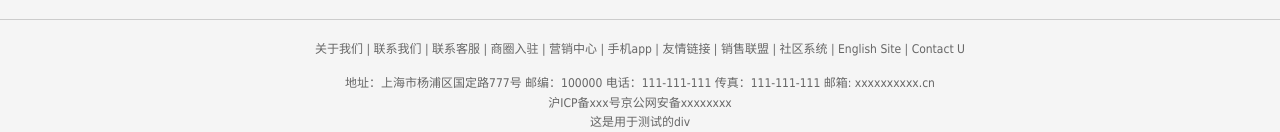
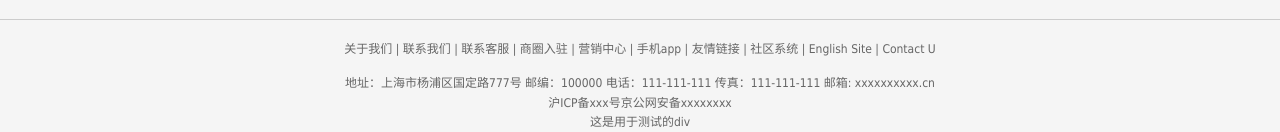
Before and after one commit to pijiangdada/pinyougou, a plain HTML site: page 品优购项目/index.html in a window 1280 px wide. Shown: the part 843-975 px from the top of the page. Drawn offline with Linux system fonts and the light colour scheme; files whose address does not match are found by name.

Commit message:
删去一个链接

```diff
--- a/品优购项目/index.html
+++ b/品优购项目/index.html
@@ -277,7 +277,6 @@
                 <a href="#">营销中心</a> |
                 <a href="#">手机app</a> |
                 <a href="#">友情链接</a> |
-                <a href="#">销售联盟</a> |
                 <a href="#">社区系统</a> |
                 <a href="#">English Site</a> |
                 <a href="#">Contact U</a>
```
